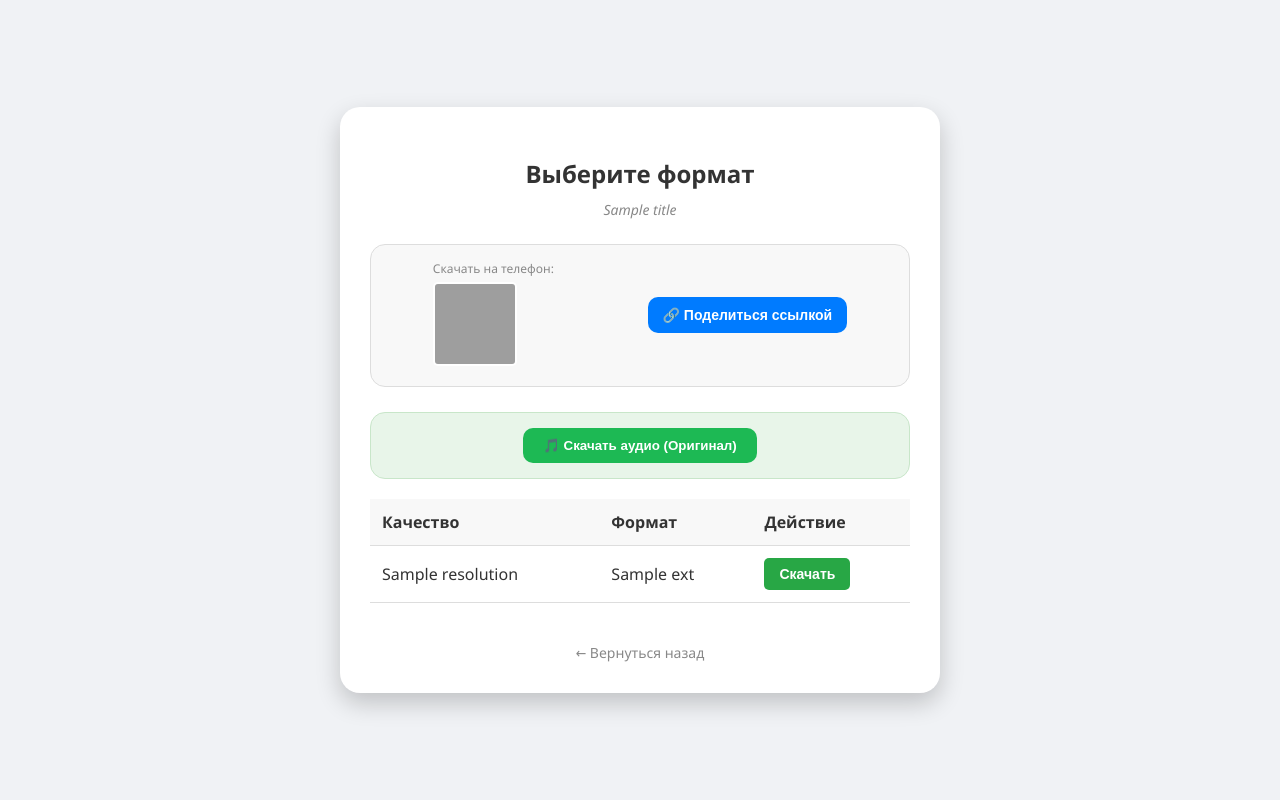
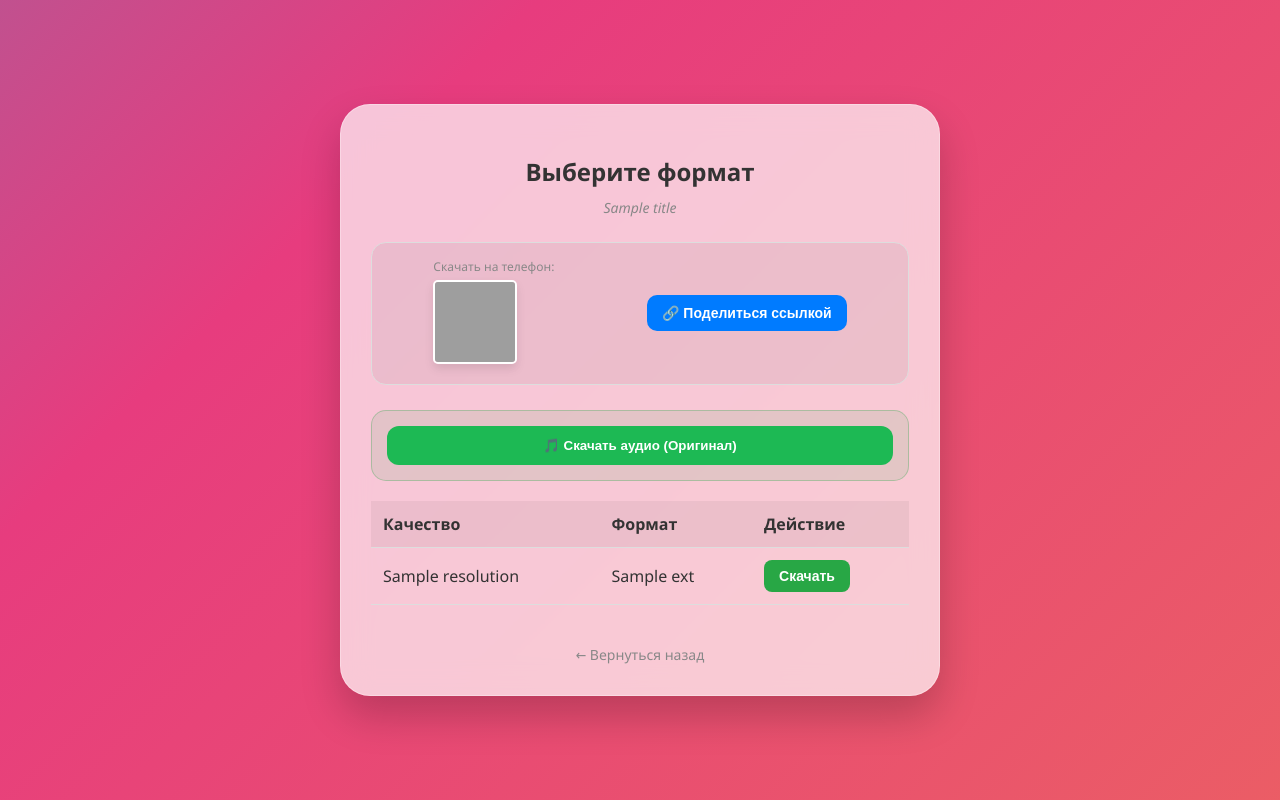
Before and after one commit to kristianoveckin-png/yt-downloader, a Flask app: template templates/options.html in a window 1280 px wide. Run offline with Flask 3, Linux system fonts and the light colour scheme; the template is opened without the code that fills it: most values are stand-ins (such as "Sample title", 1, 10 or a date in 2020); grey boxes are pictures that could not be loaded.

Commit message:
Update options.html

```diff
--- a/templates/options.html
+++ b/templates/options.html
@@ -15,35 +15,60 @@
             --bg-color: #18191a; --container-bg: #242526; --text-color: #e4e6eb;
             --input-border: #3a3b3c; --accent-color: #34d058; --accent-hover: #2eb84d;
         }
-        body { font-family: 'Segoe UI', Tahoma, Geneva, Verdana, sans-serif; display: flex; justify-content: center; align-items: center; min-height: 100vh; background-color: var(--bg-color); color: var(--text-color); margin: 0; transition: background 0.3s; padding: 20px; box-sizing: border-box; }
-        .container { text-align: center; background: var(--container-bg); padding: 30px; border-radius: 20px; box-shadow: 0 10px 25px rgba(0,0,0,0.2); width: 100%; max-width: 600px; transition: background 0.3s; box-sizing: border-box; }
+        body { font-family: 'Segoe UI', Tahoma, Geneva, Verdana, sans-serif; display: flex; justify-content: center; align-items: center; min-height: 100vh; margin: 0; padding: 20px; box-sizing: border-box; transition: all 0.5s ease;
+            background: linear-gradient(-45deg, #ee7752, #e73c7e, #23a6d5, #23d5ab);
+            background-size: 400% 400%;
+            animation: gradientBG 15s ease infinite;
+            color: var(--text-color);
+        }
+        @keyframes gradientBG {
+            0% { background-position: 0% 50%; }
+            50% { background-position: 100% 50%; }
+            100% { background-position: 0% 50%; }
+        }
+        .container {
+            text-align: center;
+            background: var(--glass-bg, rgba(255,255,255,0.7));
+            backdrop-filter: blur(15px);
+            -webkit-backdrop-filter: blur(15px);
+            padding: 30px;
+            border-radius: 30px;
+            border: 1px solid rgba(255, 255, 255, 0.3);
+            box-shadow: 0 20px 40px rgba(0,0,0,0.2);
+            width: 100%; max-width: 600px;
+            animation: fadeInUp 0.8s ease-out;
+            box-sizing: border-box;
+        }
+        @keyframes fadeInUp {
+            from { opacity: 0; transform: translateY(30px); }
+            to { opacity: 1; transform: translateY(0); }
+        }
         h2 { color: var(--text-color); margin-bottom: 10px; font-size: clamp(20px, 5vw, 24px); }
         .video-title { color: #888; font-size: 14px; margin-bottom: 25px; font-style: italic; word-wrap: break-word; }
-        .share-section { display: flex; justify-content: space-around; align-items: center; background: var(--platform-bg, #f8f8f8); padding: 15px; border-radius: 15px; margin-bottom: 25px; border: 1px solid var(--input-border); }
-        .qr-code { width: 80px; height: 80px; border: 2px solid white; border-radius: 5px; }
+        .share-section { display: flex; justify-content: space-around; align-items: center; background: rgba(0,0,0,0.05); padding: 15px; border-radius: 15px; margin-bottom: 25px; border: 1px solid var(--input-border); }
+        .qr-code { width: 80px; height: 80px; border: 2px solid white; border-radius: 5px; box-shadow: 0 5px 10px rgba(0,0,0,0.1); }
         .share-btn { padding: 10px 15px; background: var(--share-color); color: white; border: none; border-radius: 10px; cursor: pointer; font-weight: bold; font-size: 14px; transition: 0.3s; }
         .share-btn:hover { background: var(--share-hover); transform: scale(1.05); }
-        .audio-section { background: #e8f5e9; padding: 15px; border-radius: 15px; margin-bottom: 20px; border: 1px solid #c8e6c9; }
-        [data-theme="dark"] .audio-section { background: #1e2a1e; border-color: #2e4d2e; }
-        .btn-audio { padding: 10px 20px; background: var(--audio-color); color: white; border: none; border-radius: 10px; cursor: pointer; font-weight: bold; transition: 0.3s; }
-        .btn-audio:hover { transform: scale(1.05); background: #1aa34a; }
+        .audio-section { background: rgba(40, 167, 69, 0.1); padding: 15px; border-radius: 15px; margin-bottom: 20px; border: 1px solid rgba(40, 167, 69, 0.3); }
+        .btn-audio { padding: 12px 20px; background: var(--audio-color); color: white; border: none; border-radius: 12px; cursor: pointer; font-weight: bold; transition: 0.3s; width: 100%; }
+        .btn-audio:hover { transform: scale(1.02); background: #1aa34a; box-shadow: 0 5px 15px rgba(29, 185, 84, 0.4); }
         .table-wrapper { overflow-x: auto; margin-bottom: 20px; }
         table { width: 100%; border-collapse: collapse; min-width: 300px; }
         th, td { padding: 12px; border-bottom: 1px solid var(--input-border); text-align: left; }
-        th { background-color: var(--platform-bg, #f8f8f8); color: var(--text-color); }
-        .btn-download { padding: 8px 15px; background: var(--accent-color); color: white; border: none; border-radius: 5px; cursor: pointer; transition: all 0.3s; font-size: 14px; font-weight: bold; }
+        th { background-color: rgba(0,0,0,0.05); color: var(--text-color); }
+        .btn-download { padding: 8px 15px; background: var(--accent-color); color: white; border: none; border-radius: 8px; cursor: pointer; transition: all 0.3s; font-size: 14px; font-weight: bold; }
         .btn-download:hover { background: var(--accent-hover); transform: scale(1.05); }
         .btn-back { display: inline-block; margin-top: 20px; text-decoration: none; color: #888; font-size: 14px; transition: 0.3s; }
         .btn-back:hover { color: var(--text-color); }
         #download-loader { display: none; margin: 20px auto; text-align: center; }
-        .spinner { border: 4px solid #f3f3f3; border-top: 4px solid var(--accent-color); border-radius: 50%; width: 40px; height: 40px; animation: spin 1s linear infinite; margin: 0 auto 10px; }
-        .progress-bar { width: 100%; background: var(--platform-bg); height: 10px; border-radius: 5px; overflow: hidden; margin-top: 10px; }
-        .progress-fill { width: 0%; height: 100%; background: var(--accent-color); transition: width 0.2s; }
-        #progress-text { font-size: 14px; color: var(--text-//text-color); margin-top: 5px; display: block; }
+        .spinner { border: 4px solid rgba(0,0,0,0.1); border-top: 4px solid var(--accent-color); border-radius: 50%; width: 40px; height: 40px; animation: spin 1s linear infinite; margin: 0 auto 10px; }
+        .progress-bar { width: 100%; background: rgba(0,0,0,0.1); height: 12px; border-radius: 10px; overflow: hidden; margin-top: 10px; }
+        .progress-fill { width: 0%; height: 100%; background: var(--accent-color); transition: width 0.2s; box-shadow: 0 0 10px var(--accent-color); }
+        #progress-text { font-size: 14px; color: var(--text-color); margin-top: 5px; display: block; }
         @keyframes spin { 0% { transform: rotate(0deg); } 100% { transform: rotate(360deg); } }
     </style>
 </head>
-<body>
+<body data-theme="light">
     <div class="container">
         <h2 id="page-title">Выберите формат</h2>
         <div class="video-title" id="video-title">{{ title }}</div>
@@ -84,6 +109,7 @@
         </form>
         <a href="/" class="btn-back">← Вернуться назад</a>
     </div>
+
     <script>
         function copyLink() {
             const siteUrl = "https://yt-downloader-14zn.onrender.com/analyze?url={{ url }}";
@@ -100,7 +126,7 @@
         form.onsubmit = function() {
             form.style.display = 'none';
             pageTitle.style.display = 'none';
-            videoTitle.style.//display = 'none';
+            videoTitle.style.display = 'none';
             loader.style.display = 'block';
             let width = 0;
             const interval = setInterval(() => {
```
